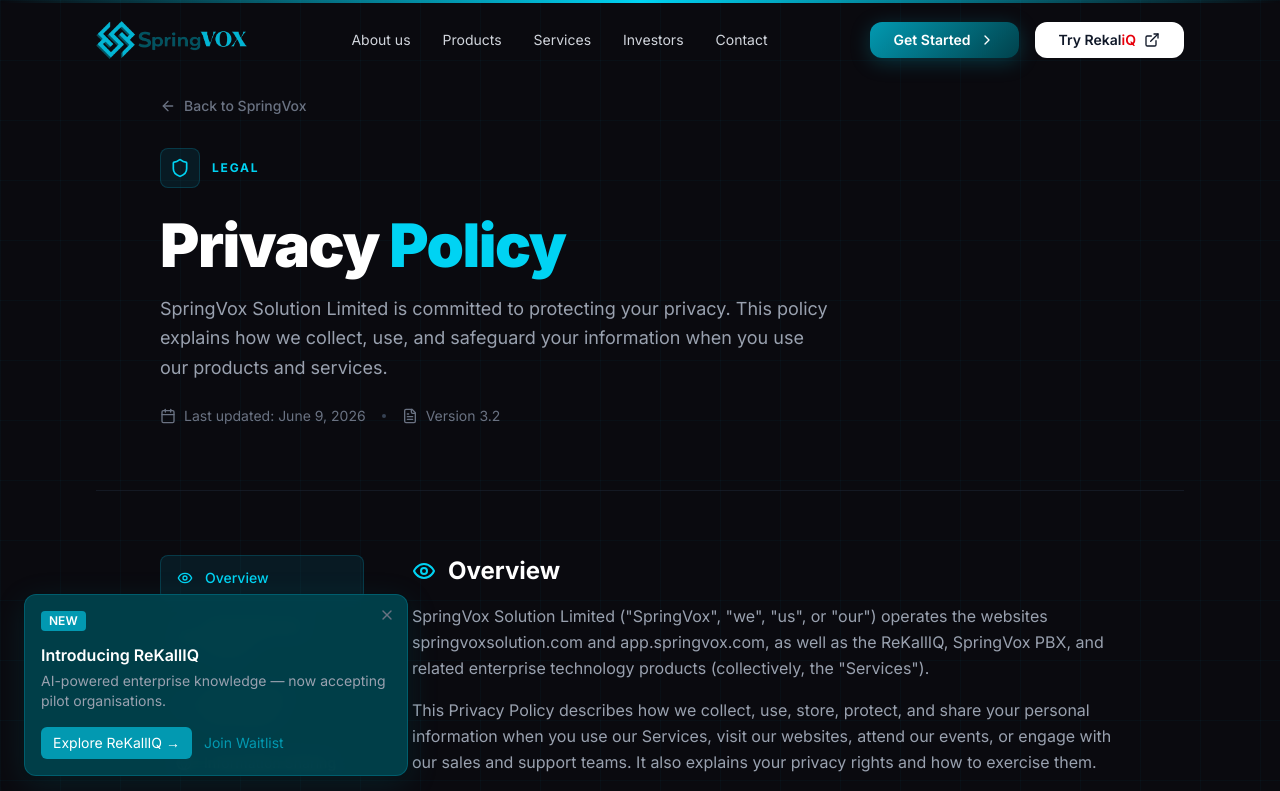
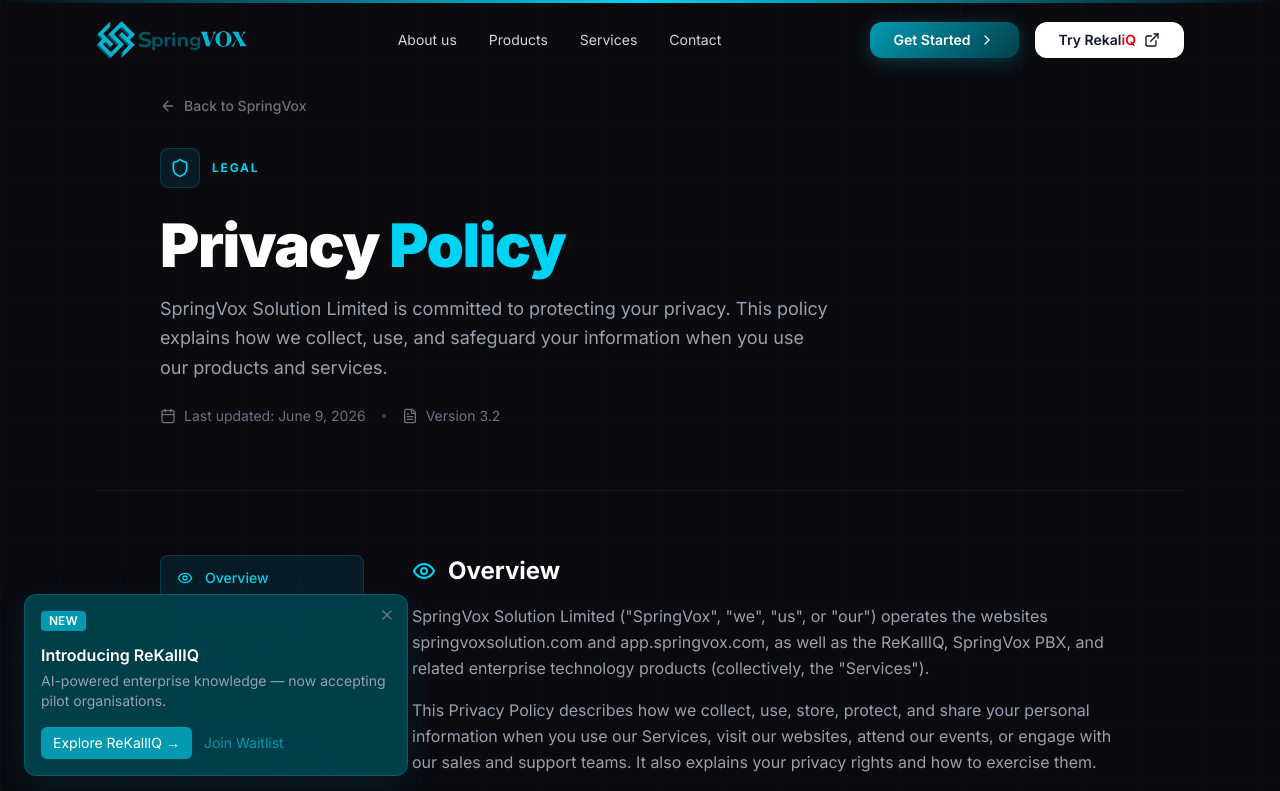
Before and after one commit to ladisamuel/springvox, a React (Vite) app: page /privacy-policy in a window 1280 px wide. Shown: the top 791 px of the page. Built offline with nearby package versions, Linux system fonts and the light colour scheme; the HTML template or start-up script is replaced by a standard one.

Commit message:
Comment out 'Investors' link in Navbar
Comment out 'Investors' link in Navbar.

```diff
--- a/src/components/Navbar.jsx
+++ b/src/components/Navbar.jsx
@@ -7,7 +7,7 @@
   { name: 'About us', href: '/about-us' },
   { name: 'Products', href: '/#products' },
   { name: 'Services', href: '/#services' },
-  { name: 'Investors', href: '/investors' },
+  // { name: 'Investors', href: '/investors' },
   // { name: 'About', href: '#about' },
   { name: 'Contact', href: '/contact' },
 ]
```
